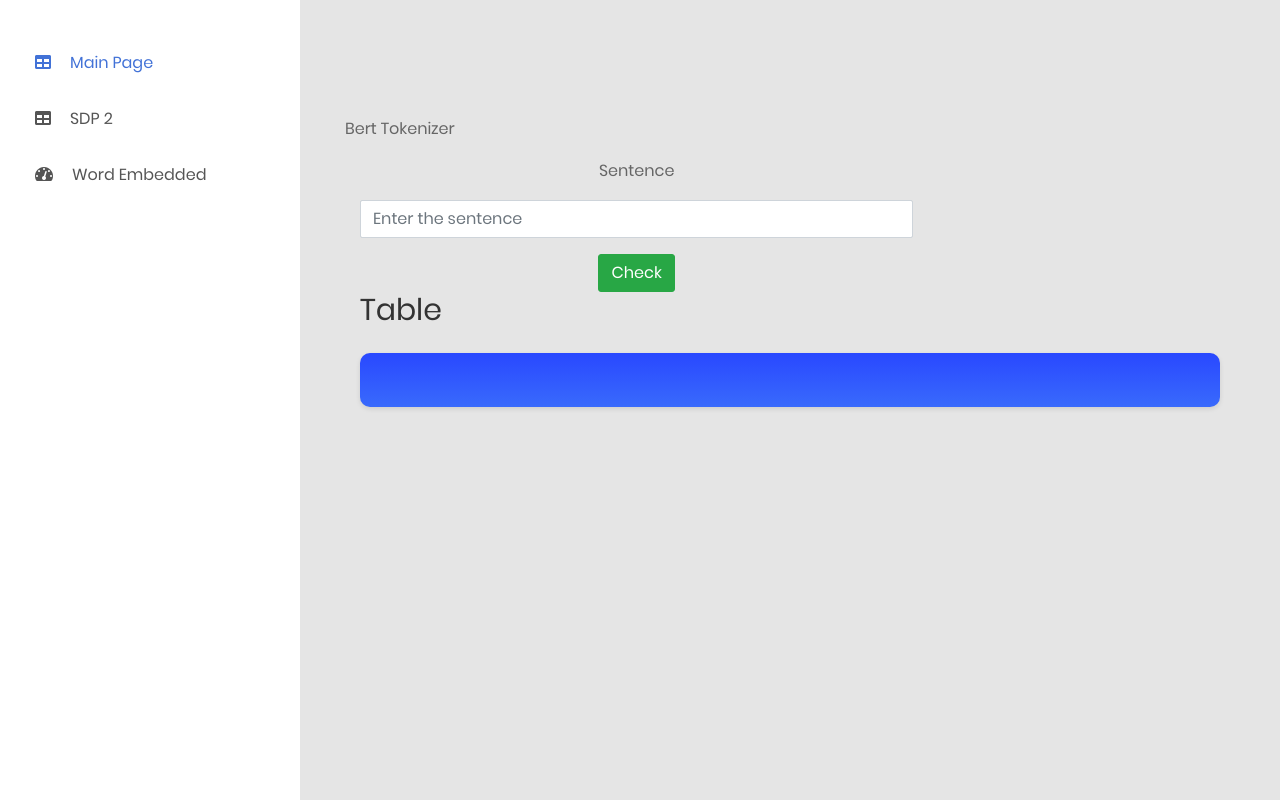
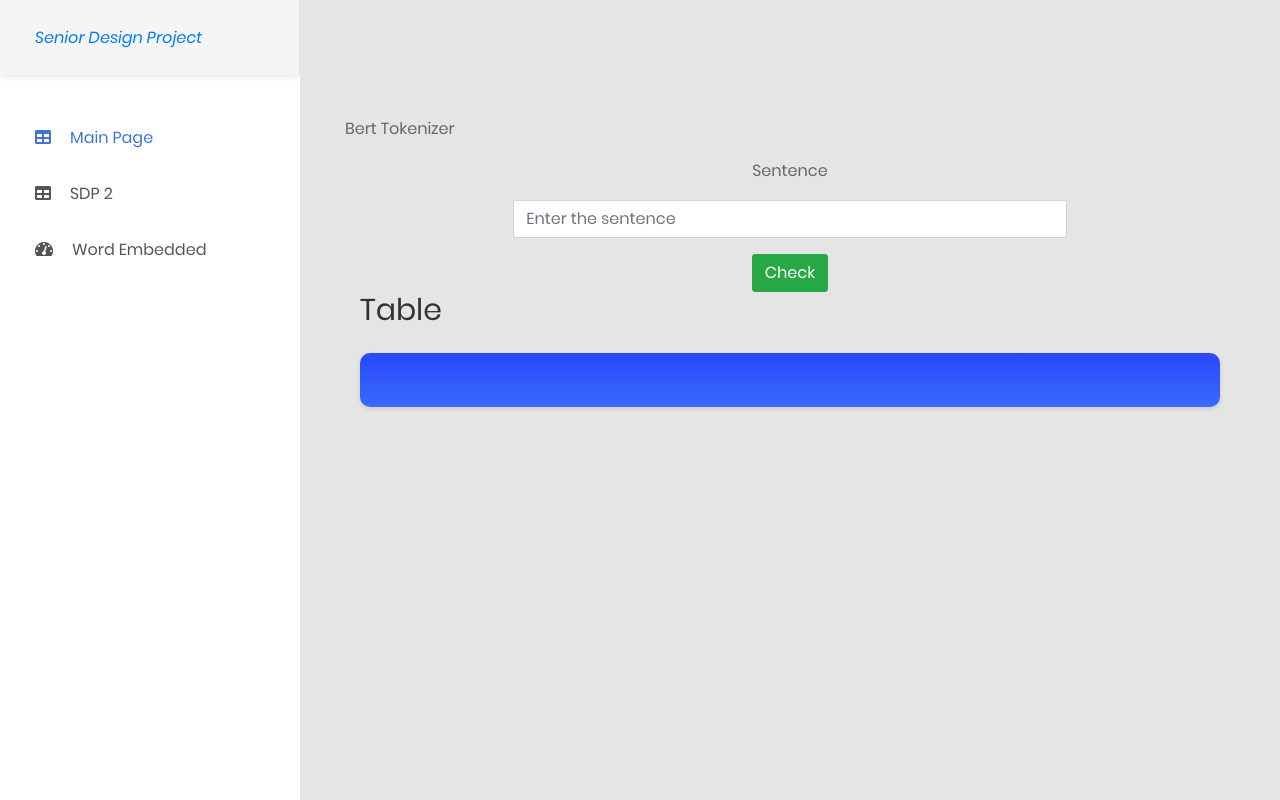
Before and after one commit to Igbal032/SDP-2-WEB-SITE, a Django app: page /BertTokenizer in a window 1280 px wide. Run offline with Django 3.2, Linux system fonts and the light colour scheme; parts of the project's set-up code (start-up, migrations or seed data) failed here and were passed over; some libraries are stand-ins or nearby versions.

Commit message:
Ready BertTokenizer

```diff
--- a/templates/BertTokenizer.html
+++ b/templates/BertTokenizer.html
@@ -6,7 +6,7 @@
         <div class="container-fluid">
             Bert Tokenizer
             <div class="row" id="BertTokenizerId">
-                <div class="col-8 text-center">
+                <div class="col-8 text-center" style="margin: 0 auto;">
                     <h4 class="text-warning">{{warning}}</h4>
                     <form action="findBertToken">
                         <div class="col-12 col-lg-12 mt-3">
--- a/templates/CBOW.html
+++ b/templates/CBOW.html
@@ -13,7 +13,7 @@
 
             </div>
             <div class="row" id="SimilarityResult">
-                <div class="col-8 text-center">
+                <div class="col-8 text-center" style="margin: 0 auto;">
                     <h4 class="text-warning">{{emptyInputs}}</h4>
                     <form action="findSim" method="GET">
                         <div class="col-12 col-lg-12 mt-3">
@@ -35,7 +35,7 @@
 
 
             <div class="row" id="MostSimilarityResult" style="display: none;">
-                <div class="col-8 text-center">
+                <div class="col-8 text-center" style="margin: 0 auto;">
                     <h4 class="text-warning">{{emptyInputs}}</h4>
                     <form action="findMostSim">
                         <div class="col-12 col-lg-12 mt-3">
--- a/templates/FastText.html
+++ b/templates/FastText.html
@@ -13,7 +13,7 @@
 
             </div>
             <div class="row" id="SimilarityResult">
-                <div class="col-8 text-center">
+                <div class="col-8 text-center" style="margin: 0 auto;">
                     <h4 class="text-warning">{{emptyInputs}}</h4>
                     <form action="findSim" method="GET">
                         <div class="col-12 col-lg-12 mt-3">
@@ -35,7 +35,7 @@
 
 
             <div class="row" id="MostSimilarityResult" style="display: none;">
-                <div class="col-8 text-center">
+                <div class="col-8 text-center" style="margin: 0 auto;">
                     <h4 class="text-warning">{{emptyInputs}}</h4>
                     <form action="findMostSim">
                         <div class="col-12 col-lg-12 mt-3">
--- a/templates/SenBytePair.html
+++ b/templates/SenBytePair.html
@@ -12,7 +12,7 @@
                 value="Encode" type="radio" name="types" id="Encode" class="ml-3"></div>
             </div>
             <div class="row" id="MostSimilarityResult">
-                <div class="col-8 text-center">
+                <div class="col-8 text-center" style="margin: 0 auto;">
                     <h4 class="text-warning">{{emptyInputs}}</h4>
                     <form action="findMostSim">
                         <div class="col-12 col-lg-12 mt-3">
@@ -26,7 +26,7 @@
                 </div>
             </div>
             <div class="row" id="EncodeDiv" style="display: none;">
-                <div class="col-8 text-center">
+                <div class="col-8 text-center" style="margin: 0 auto;">
                     <h4 class="text-warning">{{emptyInputs}}</h4>
                     <form action="findMostSim">
                         <div class="col-12 col-lg-12 mt-3">
--- a/templates/SkipGram.html
+++ b/templates/SkipGram.html
@@ -13,7 +13,7 @@
 
             </div>
             <div class="row" id="SimilarityResult">
-                <div class="col-8 text-center">
+                <div class="col-8 text-center" style="margin: 0 auto;">
                     <h4 class="text-warning">{{emptyInputs}}</h4>
                     <form action="findSim" method="GET">
                         <div class="col-12 col-lg-12 mt-3">
@@ -35,7 +35,7 @@
 
 
             <div class="row" id="MostSimilarityResult" style="display: none;">
-                <div class="col-8 text-center">
+                <div class="col-8 text-center" style="margin: 0 auto;">
                     <h4 class="text-warning">{{emptyInputs}}</h4>
                     <form action="findMostSim">
                         <div class="col-12 col-lg-12 mt-3">
--- a/templates/base.html
+++ b/templates/base.html
@@ -36,9 +36,10 @@
             <div class="header-mobile__bar">
                 <div class="container-fluid">
                     <div class="header-mobile-inner">
-                        <a class="logo" href="index.html">
+                        <!-- <a class="logo" href="index.html">
                             <img src="{% static 'assets/images/icon/logo.png' %}" alt="CoolAdmin" />
-                        </a>
+                        </a> -->
+                        <a href="{% url 'home' %}">Senior Design Project</a>
                         <button class="hamburger hamburger--slider" type="button">
                             <span class="hamburger-box">
                                 <span class="hamburger-inner"></span>
@@ -51,16 +52,16 @@
                 <div class="container-fluid">
                     <ul class="navbar-mobile__list list-unstyled">
                         <li>
-                            <a href="chart.html">
+                            <a href="{% url 'home' %}">
                                 <i class="fas fa-chart-bar"></i>Main Page</a>
                         </li>
                         <li>
                             <a href="{% url 'SDP2' %}">
-                                <i class="fas fa-table"></i>SDP 2</a>
+                                <i class="fas fa-table"></i>Senior Design Project</a>
                         </li>
                         <li class="has-sub">
                             <a class="js-arrow" href="#">
-                                <i class="fas fa-tachometer-alt"></i>Word Embedded</a>
+                                <i class="fas fa-tachometer-alt"></i>Word Embedding</a>
                             <ul class="navbar-mobile-sub__list list-unstyled js-sub-list">
                                 <li>
                                     <a href="{% url 'CBOW' %}">Continuous Bag of Words Model(CBOW)</a>
@@ -87,11 +88,13 @@
 
         <!-- MENU SIDEBAR-->
         <aside class="menu-sidebar d-none d-lg-block">
-            <!-- <div class="logo">
-                <a href="#">
+            <div class="logo">
+                <!-- <a href="#">
                     <img src="{% static 'assets/images/icon/logo.png' %}" alt="Cool Admin" />
-                </a>
-            </div> -->
+                </a> -->
+                <a href="{% url 'home' %}" style="font-style: oblique;">Senior Design Project</a>
+
+            </div>
             <div class="menu-sidebar__content js-scrollbar1">
                 <nav class="navbar-sidebar">
                     <ul class="list-unstyled navbar__list">
```
